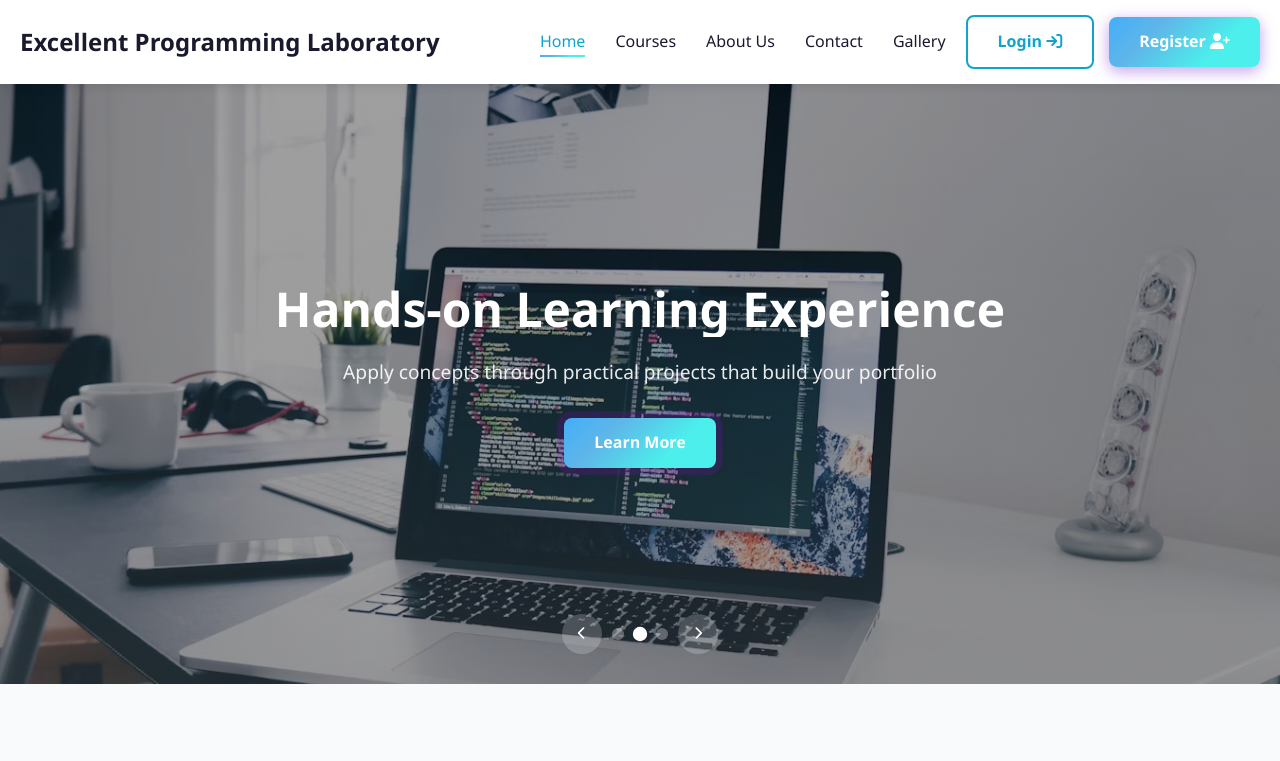
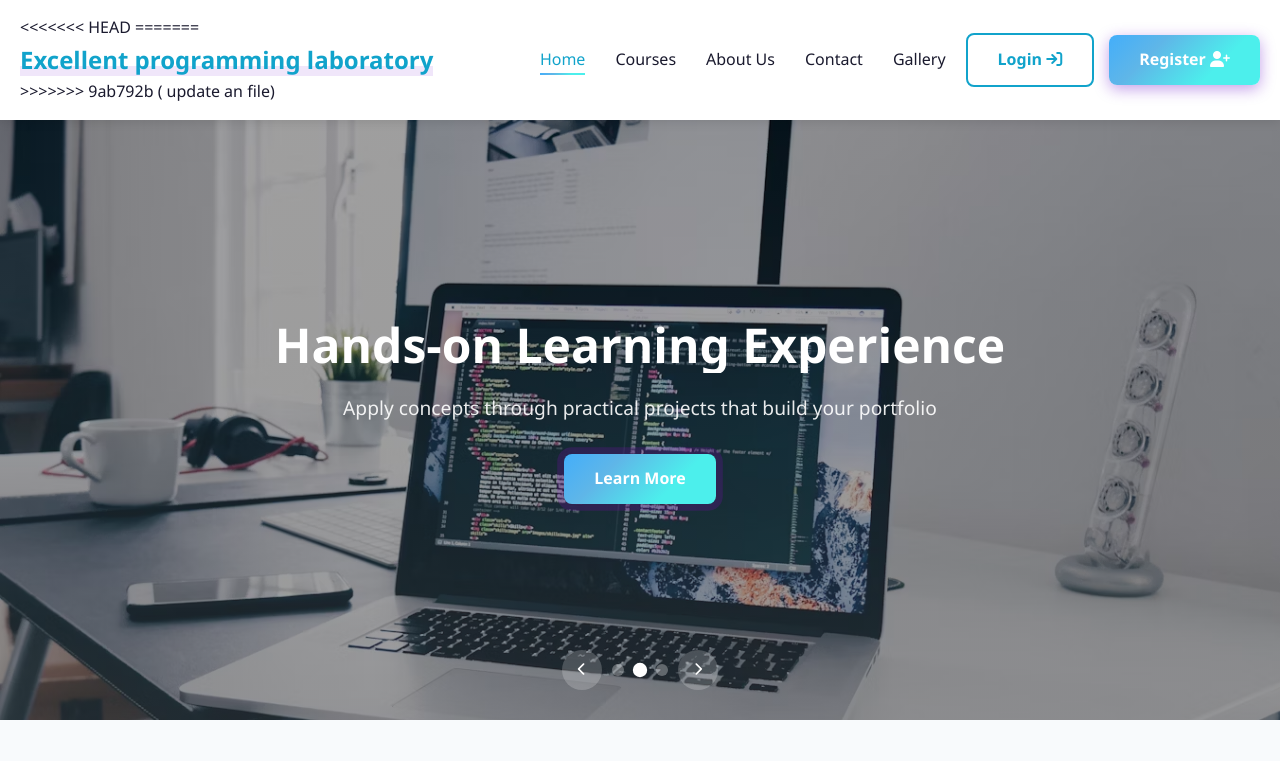
Before and after one commit to nangareswami/EPL, a plain HTML site: page index.html in a window 1280 px wide. Shown: the top 761 px of the page. Drawn offline with Linux system fonts and the light colour scheme.

Commit message:
update an file

```diff
--- a/index.html
+++ b/index.html
@@ -22,7 +22,11 @@
     <header>
         <div class="container">
             <div class="logo">
-                <h1>Excellent Programming Laboratory</h1>
+<<<<<<< HEAD
+
+=======
+                <h1><span class="highlight">Excellent  programming laboratory</h1>
+>>>>>>> 9ab792b ( update an file)
             </div>
             <div class="nav-container">
                 <nav>
```
